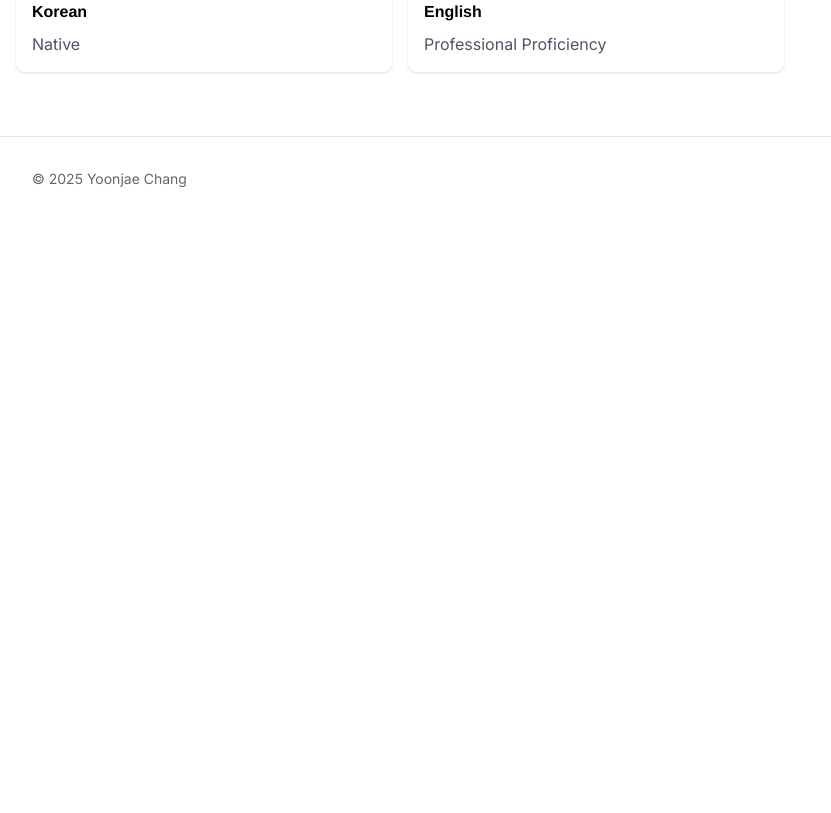
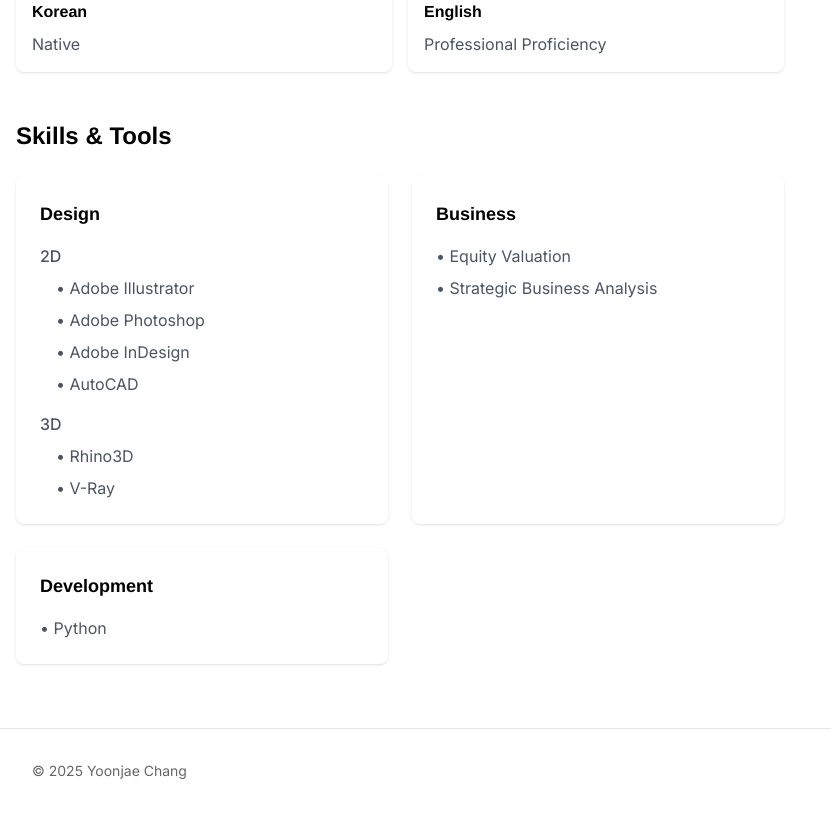
Before and after one commit to yoonj24/personal-website, a Next.js app: page /about in a window 1280 px wide. Shown: the part 800-1613 px from the top of the page, without its empty margins (0-831 px from the left). Before the commit the page ends 1021 px from the top, so only its background shows below. Built offline with nearby package versions, Linux system fonts and the light colour scheme.

Commit message:
Update About page: Streamline Skills & Tools section with core competencies

```diff
--- a/app/about/page.tsx
+++ b/app/about/page.tsx
@@ -40,6 +40,46 @@ export default function About() {
             <p className="text-gray-600 dark:text-gray-300">Professional Proficiency</p>
           </div>
         </div>
+
+        <h2 className="text-2xl font-bold mt-12 mb-6">Skills & Tools</h2>
+        <div className="grid grid-cols-1 md:grid-cols-2 gap-6">
+          <div className="p-6 bg-white dark:bg-gray-800 rounded-lg shadow">
+            <h3 className="font-semibold mb-4 text-lg">Design</h3>
+            <div className="space-y-4 text-gray-600 dark:text-gray-300">
+              <div>
+                <p className="font-medium mb-2">2D</p>
+                <div className="space-y-2 ml-4">
+                  <p>• Adobe Illustrator</p>
+                  <p>• Adobe Photoshop</p>
+                  <p>• Adobe InDesign</p>
+                  <p>• AutoCAD</p>
+                </div>
+              </div>
+              <div>
+                <p className="font-medium mb-2">3D</p>
+                <div className="space-y-2 ml-4">
+                  <p>• Rhino3D</p>
+                  <p>• V-Ray</p>
+                </div>
+              </div>
+            </div>
+          </div>
+
+          <div className="p-6 bg-white dark:bg-gray-800 rounded-lg shadow">
+            <h3 className="font-semibold mb-4 text-lg">Business</h3>
+            <div className="space-y-2 text-gray-600 dark:text-gray-300">
+              <p>• Equity Valuation</p>
+              <p>• Strategic Business Analysis</p>
+            </div>
+          </div>
+
+          <div className="p-6 bg-white dark:bg-gray-800 rounded-lg shadow">
+            <h3 className="font-semibold mb-4 text-lg">Development</h3>
+            <div className="space-y-2 text-gray-600 dark:text-gray-300">
+              <p>• Python</p>
+            </div>
+          </div>
+        </div>
       </div>
     </div>
   )
```
